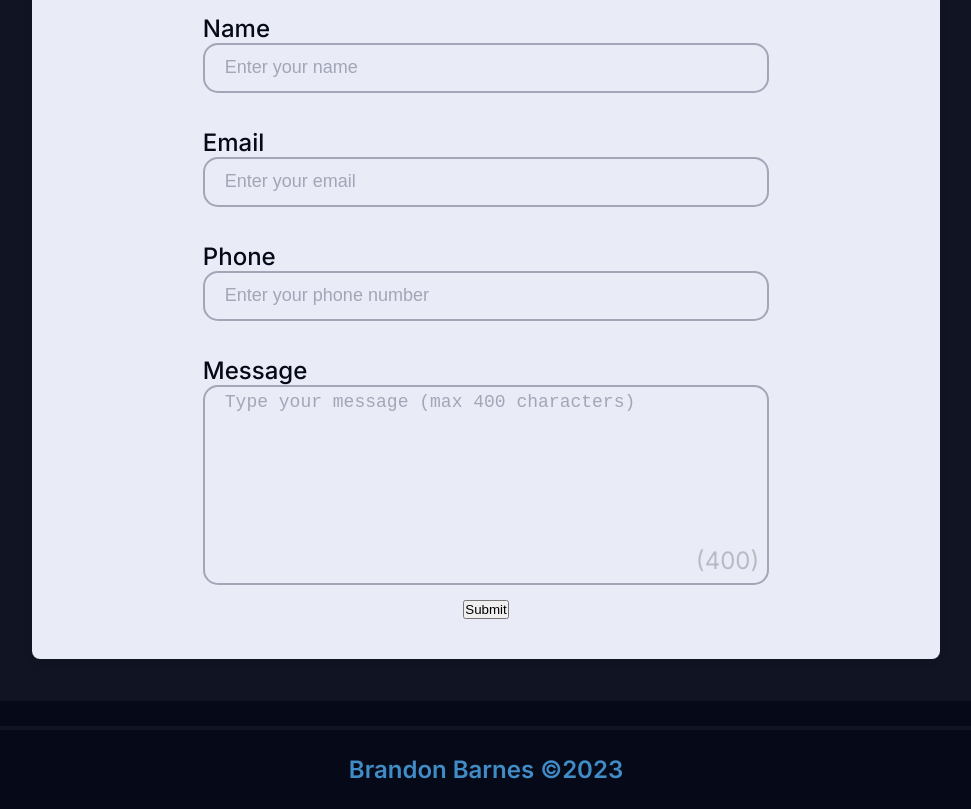
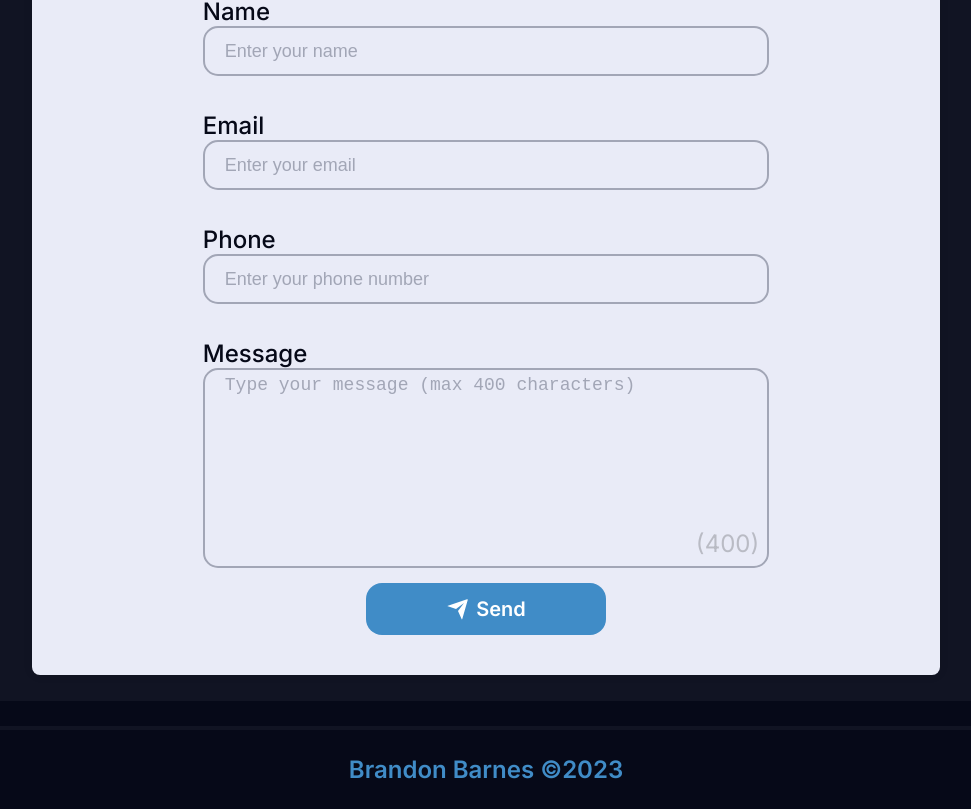
Before and after one commit to ThatZiro/React-Portfolio, a React (Vite) app: page / in a window 1280 px wide. Shown: the part 3835-4644 px from the top of the page, without its empty margins (154-1125 px from the left). Built offline with nearby package versions, Linux system fonts and the light colour scheme.

Commit message:
Updated Contact Form

```diff
--- a/src/pages/Contact/Contact.jsx
+++ b/src/pages/Contact/Contact.jsx
@@ -91,8 +91,7 @@ function Contact() {
                 <p className="char-left">({400 - messageCount})</p>
               </div>
 
-              <button type="submit">Submit</button>
-              {/*<ContactButton/>*/}
+              <ContactButton/>
             </>
           ) :
           <div className="thankyou">
```
